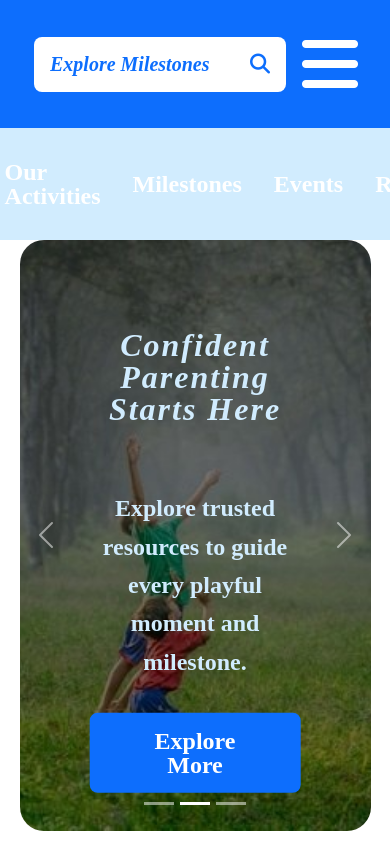
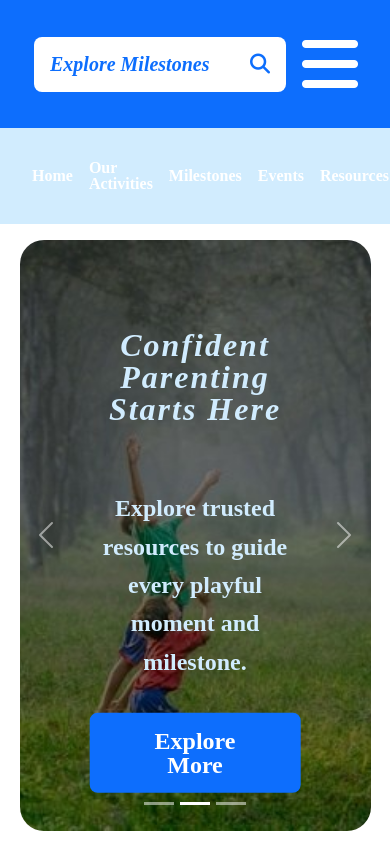
Before and after one commit to Miranda-K12/GrowGuide-Website, a website with bundled scripts: page index.html in a window 390 px wide. Both pictures are taken after a click on the icon 330 px from the left and 64 px from the top of the page. Shown: the top 844 px of the page. Built offline with nearby package versions, Linux system fonts and the light colour scheme.

Commit message:
fix nav-link responsive problem

```diff
--- a/css/layout/responsive.css
+++ b/css/layout/responsive.css
@@ -29,9 +29,6 @@
     display: block;
     cursor: pointer;
     z-index: 100;
-  }
-  .nav__links .nav__link {
-    color: var(--color-primary);
   }
 }
 
@@ -68,6 +65,11 @@
   .header__search-input {
     width: 100%;
   }
+
+  .nav__links {
+    gap: var(--spacing-sm);
+    justify-content: space-between;
+  }
   .carousel-caption h1 {
     font-size: var(--font-size-xl);
   }
@@ -79,9 +81,11 @@
   }
 }
 @media (max-width: 420px) {
+  .nav__link {
+    font-size: var(--font-size-sm);
+  }
   .footer__form {
     flex-direction: column;
-
     gap: var(--spacing-xl);
   }
   .footer__input,
```
